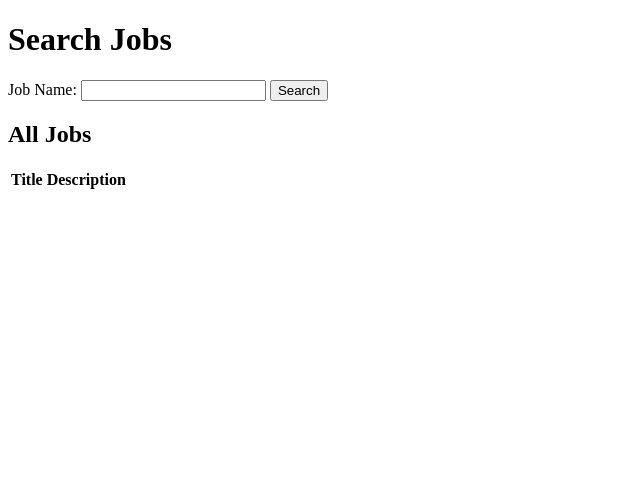
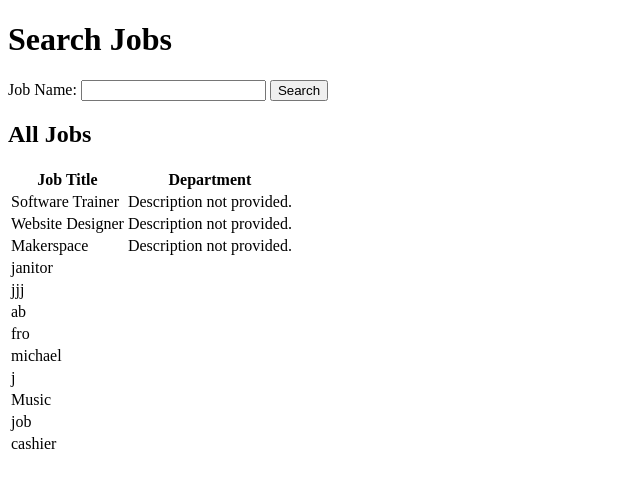
Before and after one commit to derekharker/ratemy_Y_Job, a Flask app: page /search in a window 1280 px wide. Shown: the top 488 px of the page, without its empty margins (0-640 px from the left). Run offline with Flask 3, Linux system fonts and the light colour scheme; lists and menus that the app fills with data are empty.

Commit message:
initial changes

```diff
--- a/server/app.py
+++ b/server/app.py
@@ -97,7 +97,15 @@ def review_success():
 
 @app.route('/search')
 def search():
-    return render_template('search.html')
+    jobs = Job.query.all()  # Fetch all jobs to display initially
+    return render_template('search.html', jobs=jobs)
+
+@app.route('/search_results', methods=['GET'])
+def search_results():
+    query = request.args.get('job_name')
+    jobs = Job.query.filter((Job.title.like(f'%{query}%')) | (Job.description.like(f'%{query}%'))).all()
+    reviews = Review.query.all()
+    return render_template('search_results.html', jobs=jobs, reviews=reviews)
 
 if __name__ == '__main__':
     with app.app_context():
--- a/server/templates/index.html
+++ b/server/templates/index.html
@@ -7,6 +7,7 @@
     <link rel="stylesheet" href="{{ url_for('static', filename='style.css') }}">
 </head>
 <body>
+    <a href="/review" class="btn btn-primary"><span class="btn btn-box">Review Page</span></a>
     <!-- SVG logo -->
     <a href = '/'><svg width="350" height="350">
       <image xlink:href="\static\White Logo V4.jpg" width="350" height="350" />
--- a/server/templates/search.html
+++ b/server/templates/search.html
@@ -1,4 +1,3 @@
-<!-- search.html -->
 <!DOCTYPE html>
 <html lang="en">
 <head>
@@ -18,8 +17,8 @@
     <table>
         <thead>
             <tr>
-                <th>Title</th>
-                <th>Description</th>
+                <th>Job Title</th>
+                <th>Department</th>
             </tr>
         </thead>
         <tbody>
--- a/server/templates/search_results.html
+++ b/server/templates/search_results.html
@@ -1,4 +1,3 @@
-<!-- search_results.html -->
 <!DOCTYPE html>
 <html lang="en">
 <head>
```
Also changed, not shown: server/instance/site.db.
